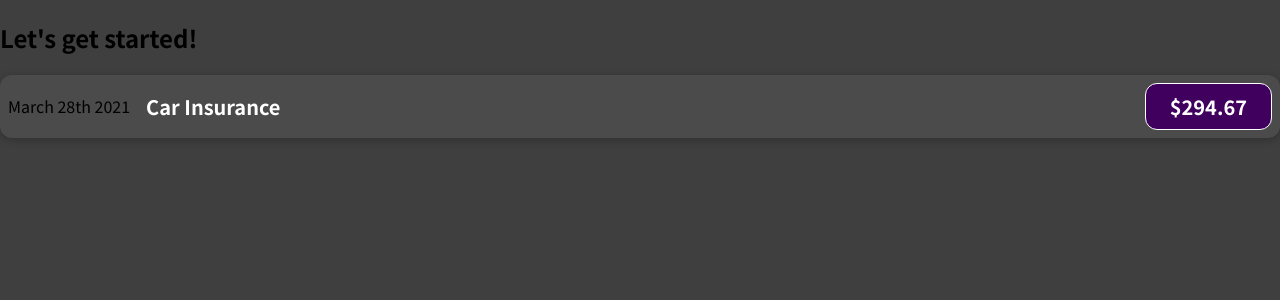
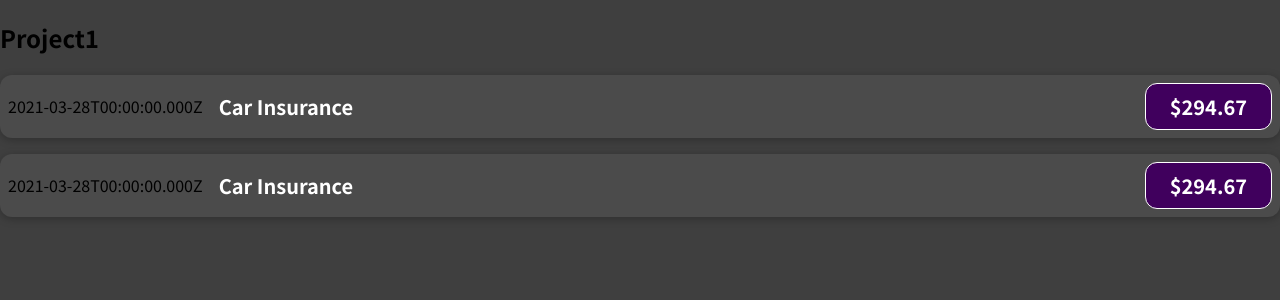
Before and after one commit to YaroslavSnigur/React-Project-Expenses, a React (Create React App) app: page / in a window 1280 px wide. Shown: the top 300 px of the page. Built offline with nearby package versions, Linux system fonts and the light colour scheme.

Commit message:
some func added

```diff
--- a/src/App.js
+++ b/src/App.js
@@ -1,9 +1,31 @@
 import ExpenseItem from "./components/ExpenseItem";
 
 function App() {
+  const expenses = [
+    {
+      id: "e1",
+      title: "Toilet Paper",
+      amount: 94.12,
+      date: new Date(2020, 7, 14),
+    },
+    { id: "e2", title: "New TV", amount: 799.49, date: new Date(2021, 2, 12) },
+    {
+      id: "e3",
+      title: "Car Insurance",
+      amount: 294.67,
+      date: new Date(2021, 2, 28),
+    },
+    {
+      id: "e4",
+      title: "New Desk (Wooden)",
+      amount: 450,
+      date: new Date(2021, 5, 12),
+    },
+  ];
   return (
     <div>
-      <h2>Let's get started!</h2>
+      <h2>Project1</h2>
+      <ExpenseItem />
       <ExpenseItem />
     </div>
   );
--- a/src/components/ExpenseItem.jsx
+++ b/src/components/ExpenseItem.jsx
@@ -1,12 +1,16 @@
 import "./ExpenseItem.css";
 
 function ExpenseItem() {
+  const expenseDate = new Date(2021, 2, 28);
+  const expenseTitle = "Car Insurance";
+  const expenseAmount = 294.67;
+
   return (
     <div className="expense-item">
-      <div>March 28th 2021</div>
+      <div>{expenseDate.toISOString()}</div>
       <div className="expense-item__description">
-        <h2>Car Insurance</h2>
-        <div className="expense-item__price">$294.67</div>
+        <h2>{expenseTitle}</h2>
+        <div className="expense-item__price">${expenseAmount}</div>
       </div>
     </div>
   );
```
Also changed, not shown: 1 other file (tests, documents, lock files or other folders).
